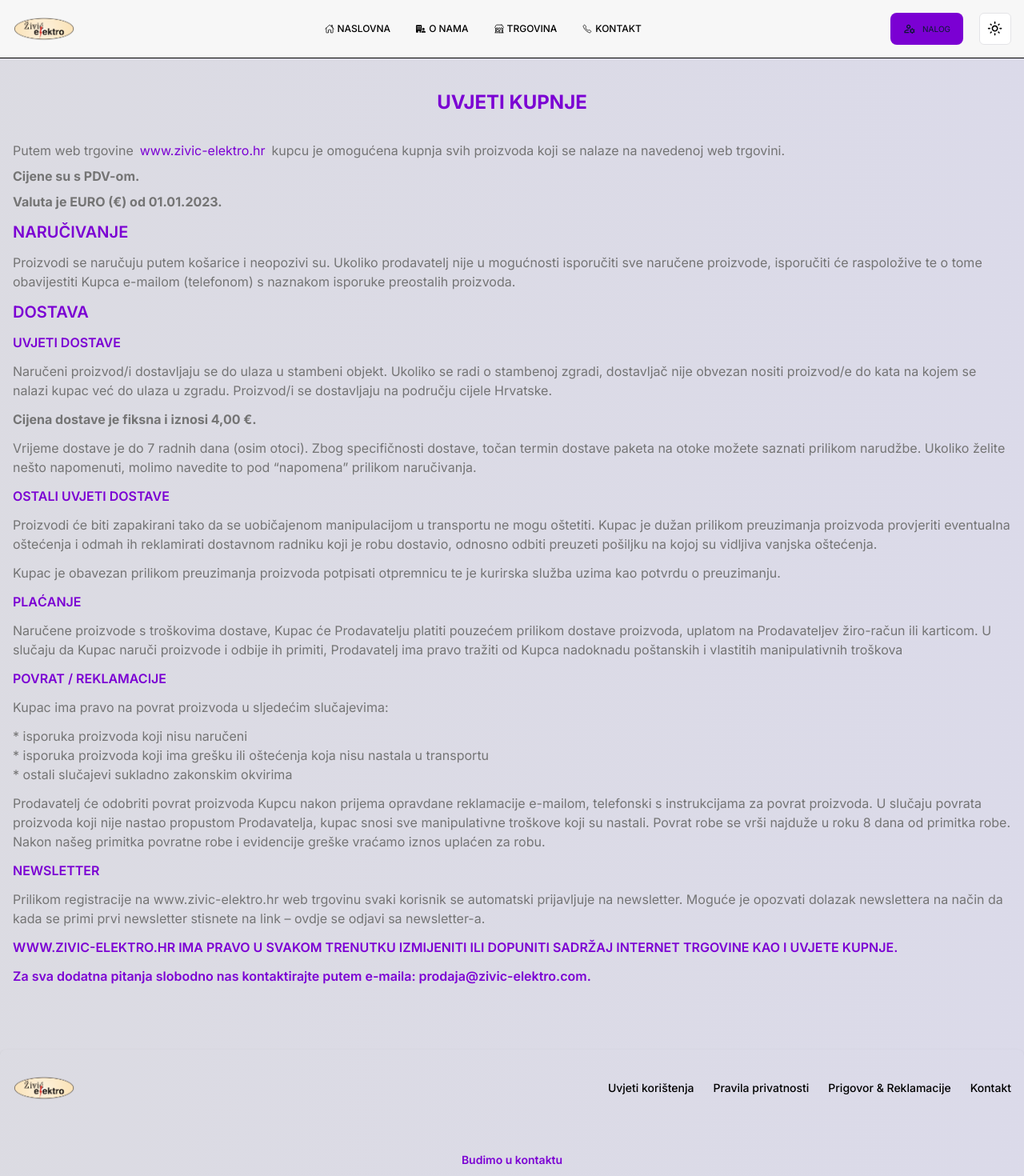
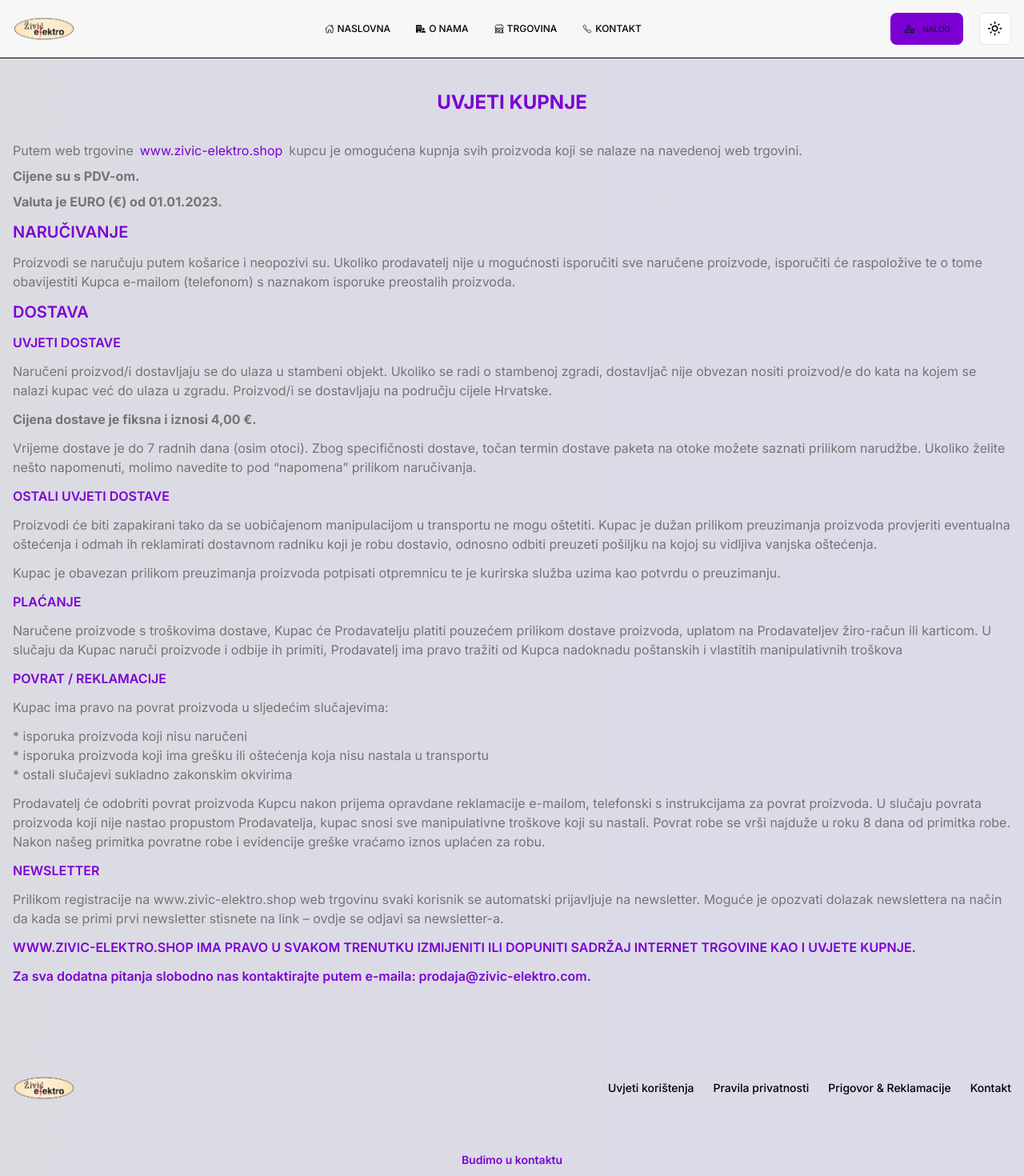
Before and after one commit to darkohedgehog/zivic-elektro-strapi, a Next.js app in the folder frontend/: page /terms in a window 1280 px wide. Shown: the top 1470 px of the page at 80% size. Built offline with nearby package versions, Linux system fonts and the light colour scheme; no server answers.

Commit message:
Added google verification

```diff
--- /dev/null
+++ b/frontend/public/google43c53792a92098bd.html
@@ -0,0 +1 @@
+google-site-verification: google43c53792a92098bd.html
--- a/frontend/src/components/terms/Terms.jsx
+++ b/frontend/src/components/terms/Terms.jsx
@@ -9,7 +9,7 @@ const Terms = () => {
     <p className='text-gray sm:flex gap-2 text-clip'>
     Putem web trgovine
     <span className='text-accent dark:text-accentDark'>
-    www.zivic-elektro.hr
+    www.zivic-elektro.shop
     </span>
     kupcu je omogućena kupnja svih proizvoda koji se nalaze na navedenoj web trgovini.
     </p>
@@ -73,10 +73,10 @@ const Terms = () => {
     Newsletter
    </h3>
    <p className='mt-3 text-gray'>
-   Prilikom registracije na www.zivic-elektro.hr web trgovinu svaki korisnik se automatski prijavljuje na newsletter. Moguće je opozvati dolazak newslettera na način da kada se primi prvi newsletter stisnete na link – ovdje se odjavi sa newsletter-a.
+   Prilikom registracije na www.zivic-elektro.shop web trgovinu svaki korisnik se automatski prijavljuje na newsletter. Moguće je opozvati dolazak newslettera na način da kada se primi prvi newsletter stisnete na link – ovdje se odjavi sa newsletter-a.
    </p>
    <p className='font-semibold text-accent dark:text-accentDark mt-3 uppercase'>
-   www.zivic-elektro.hr ima pravo u svakom trenutku izmijeniti ili dopuniti sadržaj Internet trgovine kao i Uvjete kupnje.
+   www.zivic-elektro.shop ima pravo u svakom trenutku izmijeniti ili dopuniti sadržaj Internet trgovine kao i Uvjete kupnje.
    </p>
    <p className='font-semibold text-accent dark:text-accentDark mt-3'>
    Za sva dodatna pitanja slobodno nas kontaktirajte putem e-maila: prodaja@zivic-elektro.com.
```
